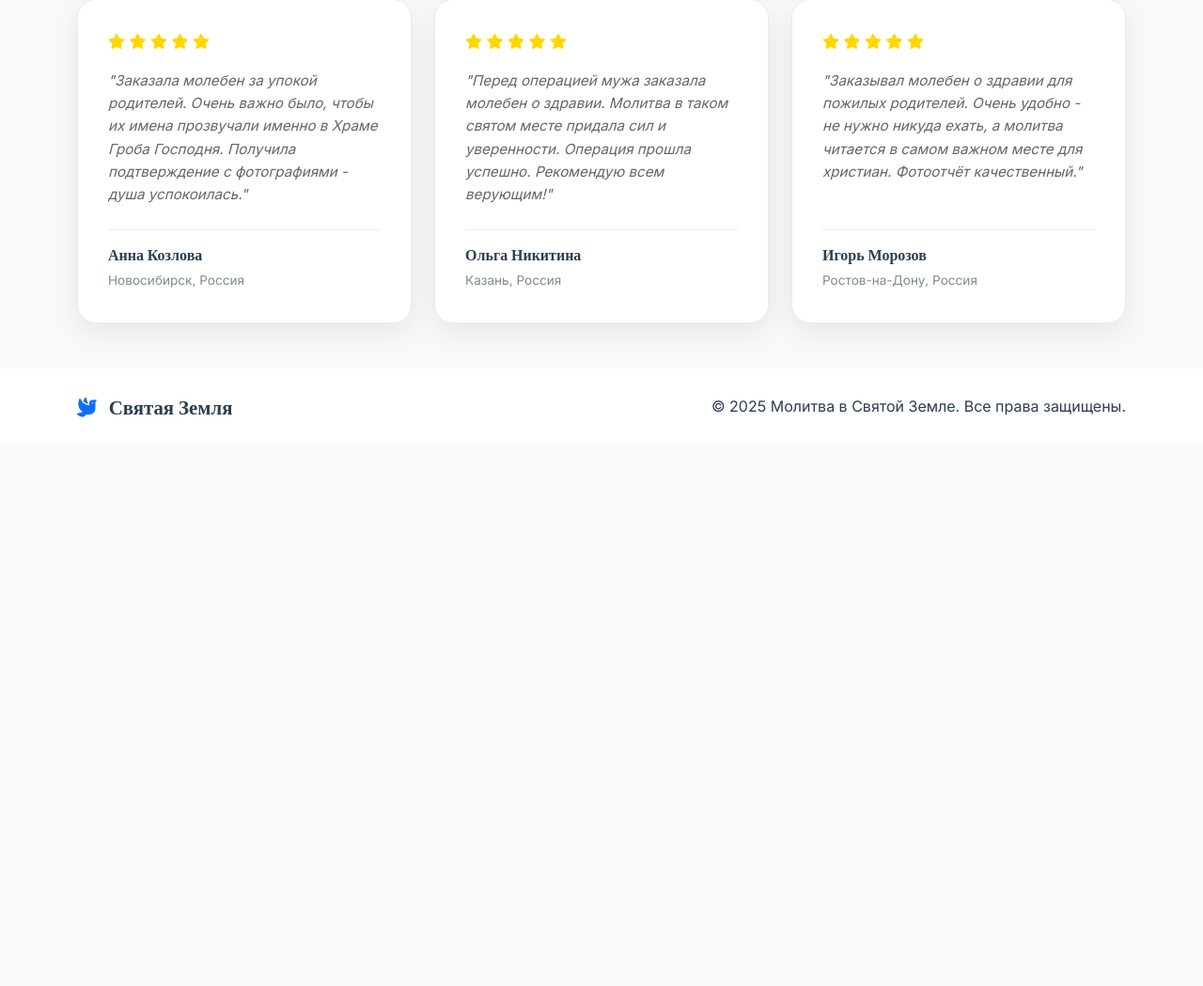
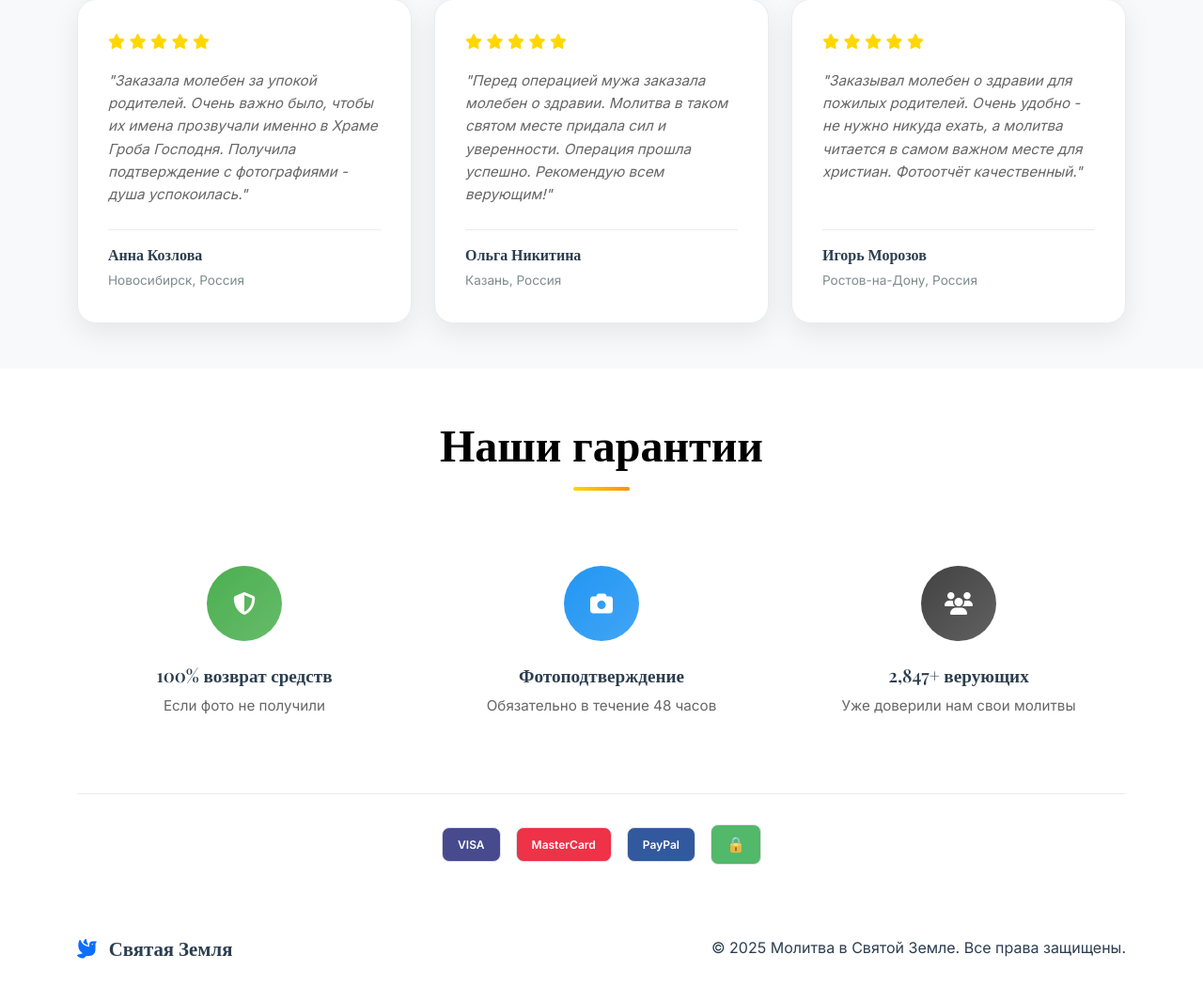
Before and after one commit to SaintSerd/LandingCraft-1, a Flask app: page / in a window 1280 px wide. Shown: the part 5327-6376 px from the top of the page at 94% size. Before the commit the page ends 5771 px from the top, so only its background shows below. Run offline with Flask 3, Linux system fonts and the light colour scheme.

Commit message:
Show users what guarantees and payment methods are offered on the website
Implement "Guarantees" section with payment logos in index.html and update style.css.

Replit-Commit-Author: Agent
Replit-Commit-Session-Id: a35b1465-f3ef-4cd3-8389-5634677c3765
Replit-Commit-Screenshot-Url: https://storage.googleapis.com/screenshot-production-us-central1/4d5e73ac-d877-4d19-b208-cbb0903a08e0/3d77ed52-6c1a-488e-82f6-a54dc91ce6e4.jpg

```diff
--- a/static/css/style.css
+++ b/static/css/style.css
@@ -814,10 +814,36 @@ section {
 }
 
 .payment-logo {
-    height: 32px;
-    width: auto;
-    opacity: 0.7;
+    background: #F5F5F5;
+    border: 1px solid #DDD;
+    border-radius: 8px;
+    padding: 8px 16px;
+    font-size: 12px;
+    font-weight: bold;
+    color: #666;
+    opacity: 0.8;
     transition: opacity 0.3s ease;
+}
+
+.payment-logo.visa {
+    background: #1A1F71;
+    color: white;
+}
+
+.payment-logo.mastercard {
+    background: #EB001B;
+    color: white;
+}
+
+.payment-logo.paypal {
+    background: #003087;
+    color: white;
+}
+
+.payment-logo.secure {
+    background: #28A745;
+    color: white;
+    font-size: 16px;
 }
 
 .payment-logo:hover {
--- a/templates/index.html
+++ b/templates/index.html
@@ -456,6 +456,62 @@
         </div>
     </section>
 
+    <!-- Guarantees Section -->
+    <section class="guarantees-section py-5">
+        <div class="container">
+            <div class="text-center mb-5">
+                <h2 class="section-title">Наши гарантии</h2>
+            </div>
+
+            <div class="row g-4">
+                <div class="col-lg-4 col-md-6">
+                    <div class="guarantee-card text-center">
+                        <div class="guarantee-icon mb-4">
+                            <div class="icon-circle green">
+                                <i class="fas fa-shield-alt"></i>
+                            </div>
+                        </div>
+                        <h4 class="guarantee-title">100% возврат средств</h4>
+                        <p class="guarantee-text">Если фото не получили</p>
+                    </div>
+                </div>
+
+                <div class="col-lg-4 col-md-6">
+                    <div class="guarantee-card text-center">
+                        <div class="guarantee-icon mb-4">
+                            <div class="icon-circle blue">
+                                <i class="fas fa-camera"></i>
+                            </div>
+                        </div>
+                        <h4 class="guarantee-title">Фотоподтверждение</h4>
+                        <p class="guarantee-text">Обязательно в течение 48 часов</p>
+                    </div>
+                </div>
+
+                <div class="col-lg-4 col-md-6">
+                    <div class="guarantee-card text-center">
+                        <div class="guarantee-icon mb-4">
+                            <div class="icon-circle dark">
+                                <i class="fas fa-users"></i>
+                            </div>
+                        </div>
+                        <h4 class="guarantee-title">2,847+ верующих</h4>
+                        <p class="guarantee-text">Уже доверили нам свои молитвы</p>
+                    </div>
+                </div>
+            </div>
+
+            <div class="payment-methods text-center mt-5">
+                <div class="payment-logos">
+                    <div class="payment-logo visa">VISA</div>
+                    <div class="payment-logo mastercard">MasterCard</div>
+                    <div class="payment-logo paypal">PayPal</div>
+                    <div class="payment-logo secure">🔒</div>
+                </div>
+            </div>
+        </div>
+    </section>
+
     <!-- Footer -->
     <footer class="footer py-4">
         <div class="container">
```
